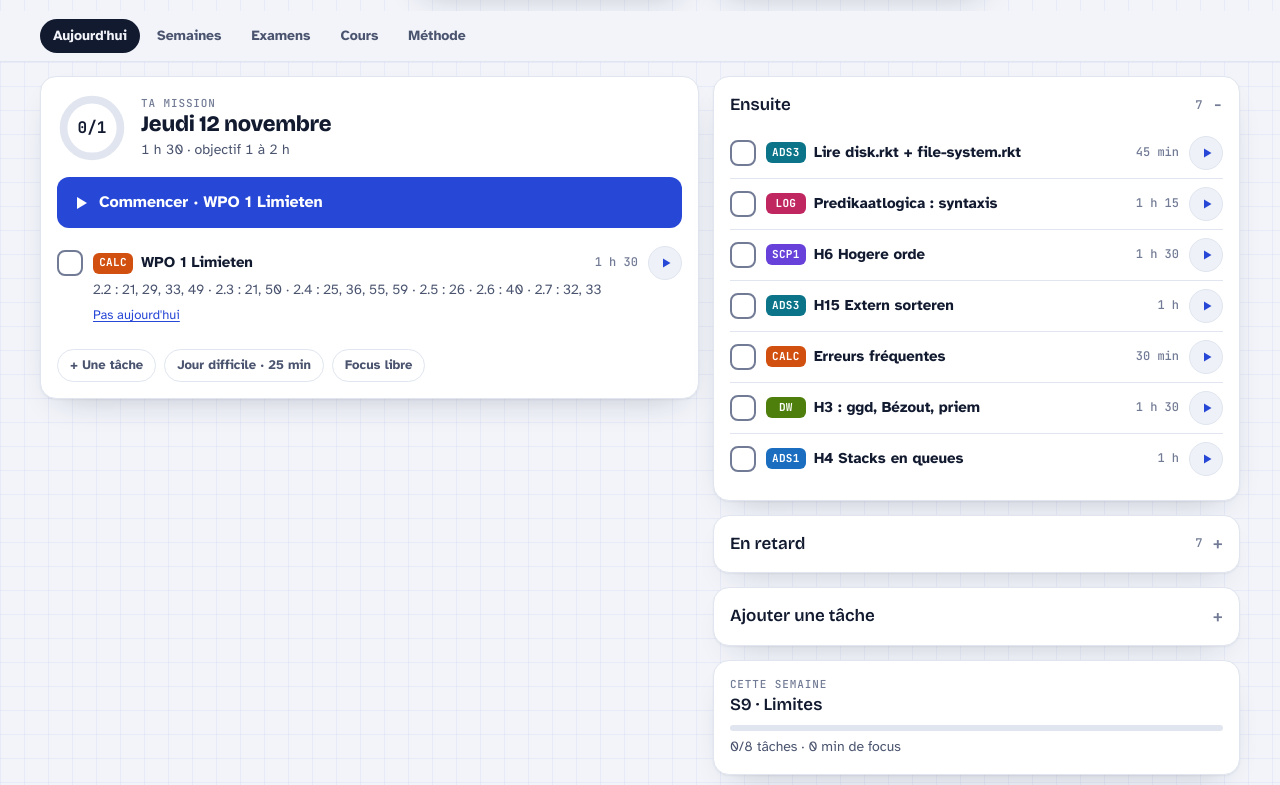
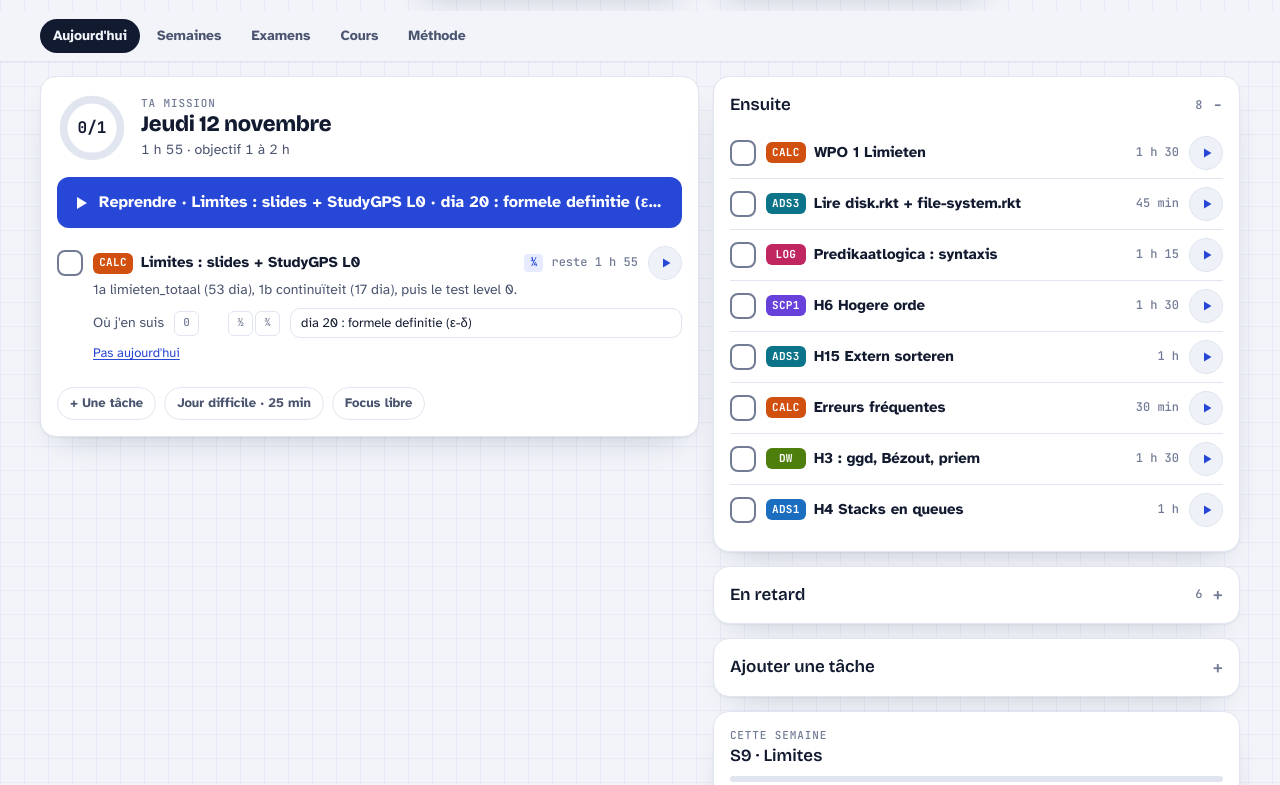
Before and after one commit to AchrafBen7/plan-sauvetage, a plain HTML site: page index.html in a window 1280 px wide. Shown: the part 154-939 px from the top of the page. Drawn offline with nearby package versions, Linux system fonts and the light colour scheme.

Commit message:
Avancement partiel des tâches : où j'en suis, temps restant, reprendre
Co-Authored-By: Claude Opus 5.5 <noreply@anthropic.com>

```diff
--- a/index.html
+++ b/index.html
@@ -196,6 +196,9 @@ h3 { font-family: var(--f-display); font-weight: 600; font-size: 1.0625rem; line
 .due.hot { background: var(--mark); color: var(--mark-ink); }
 .due.warm { background: var(--crit-soft); color: var(--crit); }
 .late { flex: 0 0 auto; font-family: var(--f-mono); font-size: .6875rem; color: var(--crit); white-space: nowrap; }
+.prog { flex: 0 0 auto; font-family: var(--f-mono); font-size: .75rem; font-weight: 700; padding: 0 6px; border-radius: 4px; background: var(--pen-soft); color: var(--pen); white-space: nowrap; }
+.prog-ctl { display: flex; flex-wrap: wrap; align-items: center; gap: 6px 10px; margin-top: 8px; }
+.prog-ctl .note-in { height: 30px; flex: 1 1 180px; font-size: .8125rem; }
 
 /* folds */
 details.fold > summary { list-style: none; cursor: pointer; display: flex; justify-content: space-between; align-items: center; gap: 10px; }
@@ -519,7 +522,7 @@ var DEFAULT_TE2 = '2026-12-07T09:00';
 var WEEKS = [
   { id: 'w08', n: 8, from: '2026-11-02', to: '2026-11-08', theme: 'Démarrage', note: 'ADS3, Logica et Calculus tombent du 5 au 11/1 : ils se jouent avant Noël.', tasks: [
     { id: 'w08-2', c: 'admin', m: 5, t: 'Importer deadlines.ics', d: 'VUB/_plan-sauvetage : double-clic, puis Calendrier iCloud.' },
-    { id: 'w08-4', c: 'calc', m: 60, t: 'Limites : slides + StudyGPS L0', d: '1a limieten_totaal, 1b continuïteit, puis le test level 0.' },
+    { id: 'w08-4', c: 'calc', m: 150, t: 'Limites : slides + StudyGPS L0', d: '1a limieten_totaal (53 dia), 1b continuïteit (17 dia), puis le test level 0.' },
     { id: 'w08-9', c: 'ads3', m: 60, t: 'H14 + WPO H14', d: 'slides-studenten.pdf, exercices 1 à 4.' },
     { id: 'w08-6', c: 'log', m: 120, t: 'Diagnostic : TE 2025 en 1 h 30', d: '2526_TE_logica.pdf sans notes, puis corrige (slides 2.3 à 2.6).' },
     { id: 'w08-5', c: 'scp1', m: 75, t: 'H5 Lijsten', d: 'WPO H5 seul + 3 Dodona.' },
@@ -527,7 +530,7 @@ var WEEKS = [
     { id: 'w08-8', c: 'ads1', m: 60, t: 'H3 Positionele lijsten', d: 'Trace add et delete (vector, enkel, dubbel) + complexités.' }
   ] },
   { id: 'w09', n: 9, from: '2026-11-09', to: '2026-11-15', theme: 'Limites', note: 'Mercredi 11/11 férié : grosse séance.', tasks: [
-    { id: 'w09-1', c: 'calc', m: 90, t: 'WPO 1 Limieten', d: '2.2 : 21, 29, 33, 49 · 2.3 : 21, 50 · 2.4 : 25, 36, 55, 59 · 2.5 : 26 · 2.6 : 40 · 2.7 : 32, 33' },
+    { id: 'w09-1', c: 'calc', m: 90, pre: 'w08-4', t: 'WPO 1 Limieten', d: '2.2 : 21, 29, 33, 49 · 2.3 : 21, 50 · 2.4 : 25, 36, 55, 59 · 2.5 : 26 · 2.6 : 40 · 2.7 : 32, 33' },
     { id: 'w09-4', c: 'ads3', m: 45, t: 'Lire disk.rkt + file-system.rkt', d: 'Dans a-d/disk. La base du futur projet.' },
     { id: 'w09-6', c: 'log', m: 75, t: 'Predikaatlogica : syntaxis', d: 'Oefeningen Predikaatlogica §1 : 1 à 8.' },
     { id: 'w09-2', c: 'scp1', m: 90, t: 'H6 Hogere orde', d: 'map, filter, accumulate, lambda, let. WPO seul + 3 Dodona.' },
@@ -818,10 +821,11 @@ function planForDay(ymd, st, opts) {
         items.push(Object.assign({}, t, { wk: w.id, overdue: i !== wi, due: at, done: isDone, score: score, hard: hard }));
       });
     });
-    items.forEach(function (it) {
+    /* chains (slides, then WPO, then StudyGPS): a few passes settle them */
+    for (var pass = 0; pass < 3; pass++) items.forEach(function (it) {
       if (!it.pre || it.done) return;
       var p = items.filter(function (x) { return x.id === it.pre; })[0];
-      if (p && !p.done && p.score > it.score) { p.score = it.score - 1e-7; p.prereq = true; p.hard = it.hard; }
+      if (p && !p.done && p.score > it.score) { p.score = it.score - 1e-7; p.prereq = true; p.hard = p.hard || it.hard; }
     });
   } else if (phase === 'vacances' || phase === 'examens') {
     var day = buildBlok(st.settings).filter(function (x) { return x.date === ymd; })[0];
@@ -842,6 +846,15 @@ function planForDay(ymd, st, opts) {
     if (t.date && t.date > ymd) return;
     var score = t.date === ymd ? 0.5 : (t.date && t.date < ymd ? 2.5 : 2);
     items.push(Object.assign({}, t, { custom: true, done: doneToday(t.id), overdue: !!(t.date && t.date < ymd), score: score }));
+  });
+  /* partial progress: fewer minutes left, and an unfinished task comes back first */
+  var prog = st.progress || {};
+  items.forEach(function (it) {
+    var p = prog[it.id];
+    if (it.done || !p || !(p.p > 0)) return;
+    it.prog = p.p; it.note = p.note || ''; it.m0 = it.m || 30;
+    it.m = Math.max(5, Math.round(it.m0 * (1 - p.p) / 5) * 5);
+    if (!it.blok && it.score > 0.95) it.score = 0.95;
   });
   var snoozed = opts.snoozed || [];
   items.forEach(function (it) { if (!it.done && snoozed.indexOf(it.id) >= 0) { it.score += 10; it.snoozed = true; } });
@@ -916,17 +929,17 @@ function ring(done, total) {
 var ICON_PLAY = '<svg viewBox="0 0 12 12" aria-hidden="true"><path d="M3 1.5v9l7.5-4.5z"/></svg>';
 
 /* ---------- state ---------- */
-var S = { done: {}, sessions: {}, mastery: {}, custom: {}, settings: normalizeSettings({}), sync: 'local', canWrite: true };
+var S = { done: {}, sessions: {}, mastery: {}, custom: {}, progress: {}, settings: normalizeSettings({}), sync: 'local', canWrite: true };
 var LS_STATE = 'plan-sauvetage:state:v1', LS_PREFS = 'plan-sauvetage:prefs:v1';
 function lsGet(k, fb) { try { var v = localStorage.getItem(k); return v ? JSON.parse(v) : fb; } catch (e) { return fb; } }
 function lsSet(k, v) { try { localStorage.setItem(k, JSON.stringify(v)); } catch (e) { /* storage unavailable */ } }
 var prefs = Object.assign({ minimum: {}, snoozed: {}, extra: {}, timer: null, calSel: '' }, lsGet(LS_PREFS, {}) || {});
 function savePrefs() { lsSet(LS_PREFS, prefs); }
-function saveLocal() { lsSet(LS_STATE, { done: S.done, sessions: S.sessions, mastery: S.mastery, custom: S.custom, settings: S.settingsEdited ? S.settings : null }); }
+function saveLocal() { lsSet(LS_STATE, { done: S.done, sessions: S.sessions, mastery: S.mastery, custom: S.custom, progress: S.progress, settings: S.settingsEdited ? S.settings : null }); }
 function loadLocal() {
   var st = lsGet(LS_STATE, null);
   if (!st) return;
-  S.done = st.done || {}; S.sessions = st.sessions || {}; S.mastery = st.mastery || {}; S.custom = st.custom || {};
+  S.done = st.done || {}; S.sessions = st.sessions || {}; S.mastery = st.mastery || {}; S.custom = st.custom || {}; S.progress = st.progress || {};
   S.settingsEdited = !!st.settings; S.settings = normalizeSettings(st.settings);
 }
 var expanded = {};
@@ -935,11 +948,28 @@ var openFolds = {};
 function foldAttr(key, byDefault) { return (openFolds[key] != null ? openFolds[key] : byDefault) ? ' open' : ''; }
 var wideMq = window.matchMedia('(min-width: 900px)');
 function isWide() { return wideMq.matches; }
+/* where Achraf stopped, as reported in chat (a device's own entry wins) */
+var DEFAULT_PROGRESS = { 'w08-4': { p: 0.25, note: 'dia 20 : formele definitie (ε-δ)', d: '2026-11-12' } };
+function progressMap() { return Object.assign({}, DEFAULT_PROGRESS, S.progress); }
+function progressOf(id) { return S.progress[id] || DEFAULT_PROGRESS[id] || null; }
+function fracLabel(p) { return p >= 0.75 ? '¾' : p >= 0.5 ? '½' : '¼'; }
+function setProgress(id, v) {
+  var cur = progressOf(id) || {};
+  S.progress[id] = { p: v, note: v > 0 ? (cur.note || '') : '', d: todayYmd() };
+  saveLocal(); scheduleRender();
+}
+function setNote(id, txt) {
+  var cur = progressOf(id) || { p: 0 };
+  S.progress[id] = { p: cur.p || 0, note: String(txt || '').trim().slice(0, 80), d: todayYmd() };
+  saveLocal(); scheduleRender();
+}
 function customList() { return Object.keys(S.custom).map(function (id) { var x = S.custom[id]; return { id: id, t: x.t, c: x.c, m: x.m, date: x.date || '', at: x.at || 0 }; }).sort(function (a, b) { return a.at - b.at; }); }
 function activeDays() {
   var s = {};
   Object.keys(S.sessions).forEach(function (k) { var x = S.sessions[k]; if (x && x.d) s[x.d] = true; });
   Object.keys(S.done).forEach(function (k) { var x = S.done[k]; if (x && x.d) s[x.d] = true; });
+  var pm = progressMap();
+  Object.keys(pm).forEach(function (k) { var x = pm[k]; if (x && x.d && x.p > 0) s[x.d] = true; });
   return s;
 }
 function streakOf(set, today) { var n = 0, d = set[today] ? today : addDays(today, -1); while (set[d]) { n++; d = addDays(d, -1); } return n; }
@@ -1022,8 +1052,14 @@ function taskRow(t, o) {
   var key = (o.key || 'x') + '-' + t.id;
   var extra = '';
   if (at && !done && !missed) { var di = dueInfo(at); extra += '<span class="due ' + di.cls + '">' + esc(di.txt) + '</span>'; }
-  if (t.prereq && !done) extra += '<span class="due warm">avant le test</span>';
-  if (t.overdue && !done && !missed) extra += '<span class="late">retard</span>';
+  var pr = done || missed ? null : progressOf(t.id);
+  var base = t.m0 || t.m, started = !!(pr && pr.p > 0);
+  if (started) extra += '<span class="prog">' + fracLabel(pr.p) + '</span>';
+  else if (t.prereq && !done) extra += '<span class="due warm">d\'abord</span>';
+  else if (t.overdue && !done && !missed) extra += '<span class="late">retard</span>';
+  var progCtl = done || missed ? '' : '<div class="prog-ctl"><span class="lv-lab">Où j\'en suis</span><span class="lv" role="group" aria-label="Avancement">' +
+    [[0, '0'], [0.25, '¼'], [0.5, '½'], [0.75, '¾']].map(function (v) { return '<button type="button" data-act="prog" data-id="' + esc(t.id) + '" data-v="' + v[0] + '" aria-pressed="' + ((pr ? pr.p || 0 : 0) === v[0]) + '" aria-label="Avancement ' + v[1] + '">' + v[1] + '</button>'; }).join('') +
+    '</span><input class="input note-in" id="note-' + esc(key) + '" data-id="' + esc(t.id) + '" maxlength="80" placeholder="Où tu t\'es arrêté (ex. dia 20)" value="' + esc(pr ? pr.note || '' : '') + '"></div>';
   if (missed) extra += '<span class="late">manqué</span>';
   var tools = '';
   if (!done && !missed && o.snooze) tools += '<button type="button" class="link" data-act="snooze" data-id="' + esc(t.id) + '">Pas aujourd\'hui</button>';
@@ -1032,9 +1068,9 @@ function taskRow(t, o) {
   var label = (t.slot ? t.slot + ' · ' : '') + t.t;
   return '<li class="task' + (done ? ' is-done' : '') + (missed ? ' is-missed' : '') + '">' +
     '<input class="cb" type="checkbox" id="cb-' + esc(key) + '" data-act="toggle" data-id="' + esc(t.id) + '"' + (done ? ' checked' : '') + (S.canWrite ? '' : ' disabled') + ' aria-label="' + esc(label) + '">' +
-    '<button type="button" class="t-main" data-act="expand" data-key="' + esc(key) + '" aria-expanded="' + open + '">' + badge(t.c) + '<span class="t-title">' + esc(label) + '</span>' + extra + '<span class="t-min">' + esc(mins(t.m)) + '</span></button>' +
+    '<button type="button" class="t-main" data-act="expand" data-key="' + esc(key) + '" aria-expanded="' + open + '">' + badge(t.c) + '<span class="t-title">' + esc(label) + '</span>' + extra + '<span class="t-min">' + esc(started ? 'reste ' + mins(Math.max(5, Math.round(base * (1 - pr.p) / 5) * 5)) : mins(base)) + '</span></button>' +
     (!done && !missed ? '<button type="button" class="play" data-act="focus" data-id="' + esc(t.id) + '" aria-label="25 minutes : ' + esc(t.t) + '">' + ICON_PLAY + '</button>' : '<span class="play-ph"></span>') +
-    '<div class="t-more"' + (open ? '' : ' hidden') + '>' + (t.d ? '<p>' + esc(t.d) + '</p>' : '') + (tools ? '<div class="t-tools">' + tools + '</div>' : '') + '</div></li>';
+    '<div class="t-more"' + (open ? '' : ' hidden') + '>' + (t.d ? '<p>' + esc(t.d) + '</p>' : '') + progCtl + (tools ? '<div class="t-tools">' + tools + '</div>' : '') + '</div></li>';
 }
 
 function examGroups() {
@@ -1119,7 +1155,7 @@ function routeHtml(today) {
 function renderToday() {
   var today = todayYmd();
   var minimum = !!(prefs.minimum && prefs.minimum[today]);
-  var plan = planForDay(today, { now: new Date(), settings: S.settings, done: S.done, custom: customList() }, { minimum: minimum, snoozed: snoozedToday(), extra: (prefs.extra && prefs.extra[today]) || 0 });
+  var plan = planForDay(today, { now: new Date(), settings: S.settings, done: S.done, custom: customList(), progress: progressMap() },{ minimum: minimum, snoozed: snoozedToday(), extra: (prefs.extra && prefs.extra[today]) || 0 });
   var picks = plan.picks, doneN = picks.filter(function (p) { return p.done; }).length, next = picks.filter(function (p) { return !p.done; })[0];
   var kick = plan.phase === 'cours' ? 'Ta mission' : plan.phase === 'vacances' ? 'Blok' : plan.phase === 'examens' ? 'Examens' : 'Terminé';
   var examToday = examList(S.settings).some(function (e) { return e.date === today; });
@@ -1128,7 +1164,7 @@ function renderToday() {
   var html = '<div class="card"><div class="m-top"><div class="ring-wrap">' + ring(doneN, picks.length) + '<span class="ring-num">' + doneN + '/' + picks.length + '</span></div>' +
     '<div><p class="kicker">' + kick + '</p><h2>' + esc(cap(fmtLong.format(new Date()))) + '</h2><p class="m-sub">' + esc(mins(plan.total)) + (goal ? ' · ' + esc(goal) : '') + '</p></div></div>';
   if (plan.phase === 'examens') examList(S.settings).filter(function (e) { return e.date === today; }).forEach(function (e) { html += '<div class="good"><b>' + esc(e.t) + ' aujourd\'hui</b> (' + esc(e.part) + '). Bonne chance.</div>'; });
-  if (next) html += '<button type="button" class="cta" data-act="focus" data-id="' + esc(next.id) + '">' + ICON_PLAY + '<span>Commencer · ' + esc(next.t) + '</span></button>';
+  if (next) html += '<button type="button" class="cta" data-act="focus" data-id="' + esc(next.id) + '">' + ICON_PLAY + '<span>' + (next.prog ? 'Reprendre · ' + esc(next.t) + (next.note ? ' · ' + esc(next.note) : '') : 'Commencer · ' + esc(next.t)) + '</span></button>';
   else if (picks.length) html += '<div class="good"><b>Mission accomplie.</b> Tu peux t\'arrêter là.</div>';
   else html += '<div class="good">Rien de prévu aujourd\'hui.</div>';
   if (picks.length) html += '<ul class="tasks">' + picks.map(function (t) { return taskRow(t, { key: 'td', snooze: !t.done, forceDone: t.done, openWide: !t.done }); }).join('') + '</ul>';
@@ -1321,6 +1357,7 @@ function finishFocus(natural) {
 document.addEventListener('change', function (e) {
   var el = e.target;
   if (el.matches && el.matches('input.cb[data-act="toggle"]')) setDone(el.getAttribute('data-id'), el.checked);
+  else if (el.matches && el.matches('input.note-in')) setNote(el.getAttribute('data-id'), el.value);
 });
 document.addEventListener('input', function (e) { if (e.target.closest && e.target.closest('#dates-form')) formDirty = true; });
 document.addEventListener('click', function (e) {
@@ -1336,6 +1373,7 @@ document.addEventListener('click', function (e) {
   else if (act === 'extra') { var ex = {}; ex[today] = ((prefs.extra && prefs.extra[today]) || 0) + 1; prefs.extra = ex; savePrefs(); render(); }
   else if (act === 'del') { deleteCustom(id); toast('Tâche supprimée.'); }
   else if (act === 'cal') { prefs.calSel = el.getAttribute('data-d'); savePrefs(); render(); }
+  else if (act === 'prog') setProgress(id, Number(el.getAttribute('data-v')));
   else if (act === 'lvl') setMastery(el.getAttribute('data-c'), Number(el.getAttribute('data-i')), el.getAttribute('data-k'), Number(el.getAttribute('data-v')));
   else if (act === 'copy') {
     var pre = $('#club-text');
```
